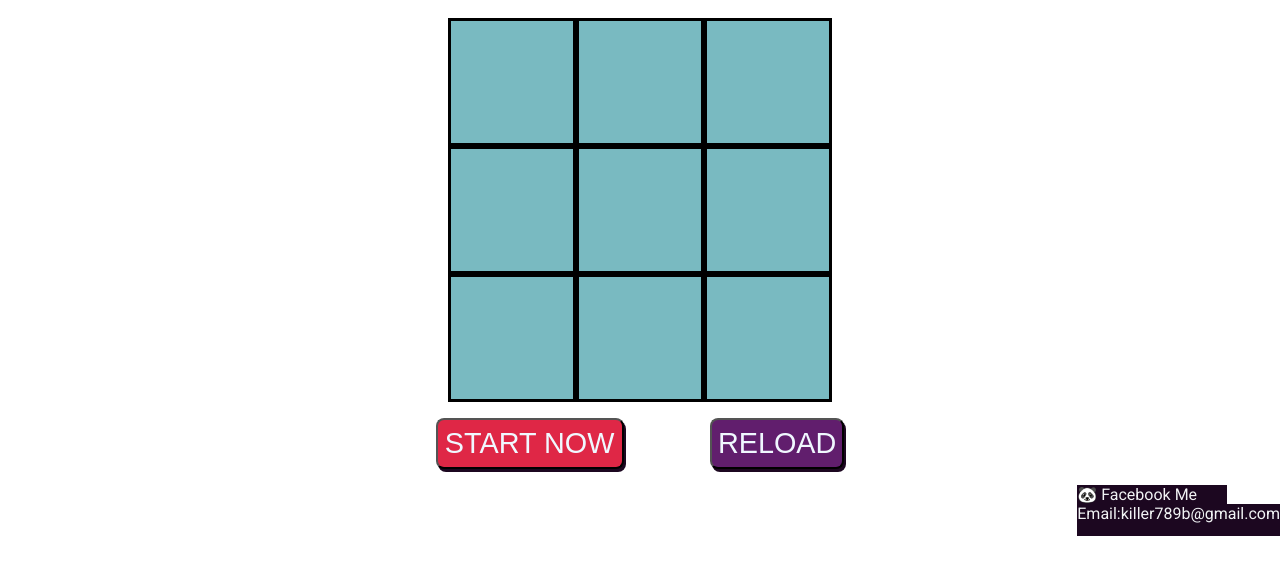
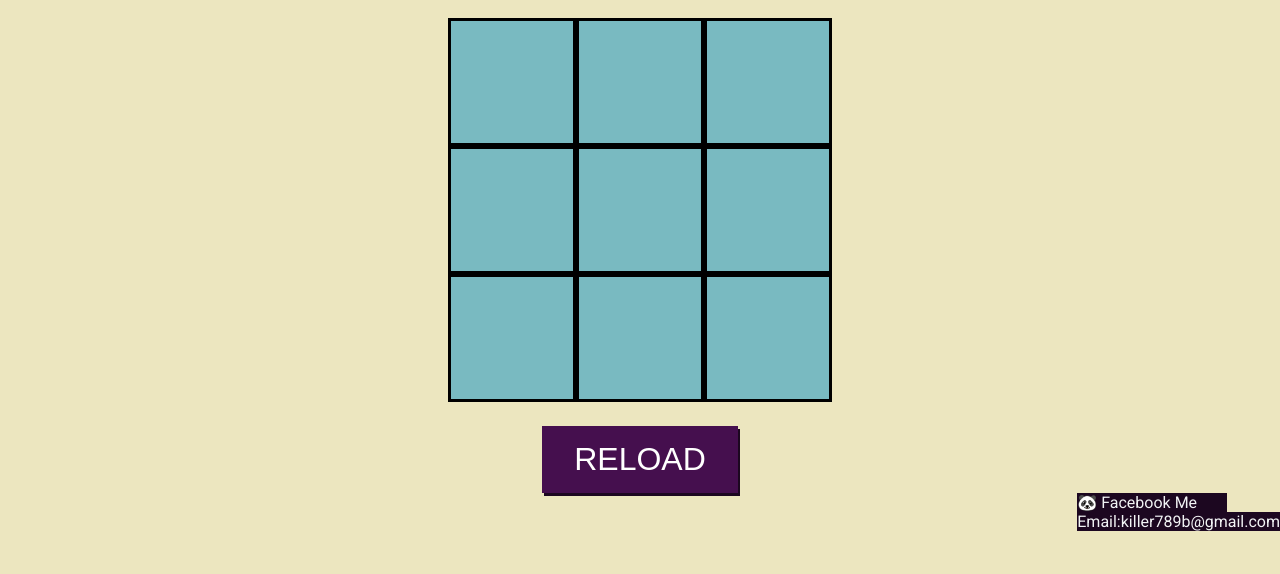
Before and after one commit to TroublesomeSaramsh789/TicTacToe, a plain HTML site: page index.html in a window 1280 px wide. Shown: the part 90-664 px from the top of the page. Drawn offline with Linux system fonts and the light colour scheme.

Commit message:
Few Improvements
-Few UI changes
-Title Added
-constant meta tag added

```diff
--- a/index.css
+++ b/index.css
@@ -2,6 +2,7 @@ body{
   margin:0em;
   font-family: 'Gill Sans', 'Gill Sans MT', Calibri, 'Trebuchet MS', sans-serif;
   font-family: 'Roboto', sans-serif;
+  background-color: #ece6bf;
 }
 #title
 {
@@ -58,36 +59,25 @@ body{
 }
 .buttons
 {
-  padding-top: 1em;
+  padding-top:1.5em;
   display: grid;
-  display: flex;
   justify-content: center;
-  padding-bottom: 1em;
 }
-button.start
-{
-  background-color: #df2746;
-  color: aliceblue;
-  border-radius: 8px;
-  font-size: 1.8em;
-  margin-right:1.5em;
-  padding:0.25em;
+button
+{  font-size: 2em;
   box-shadow: 2px 3px #1c0720;
-}
-button.reload
-{
-  font-size: 1.8em;
-  margin-left:1.5em;
-  background-color: #611e6d;
-  color: aliceblue;
-  border-radius: 8px;
-  box-shadow: 2px 3px #1c0720;
+  background-color: #450f4e; /* Green */
+  border: none;
+  color: white;
+  padding: 15px 32px;
+  text-align: center;
+  text-decoration: none;
+  display: inline-block;
 }
 .email
 {
   background-color: #1c0720;
   color: #f1f3f4;
-  height:2em;
 }
 a.fb{
   background-color: #1c0720;
--- a/index.html
+++ b/index.html
@@ -1,10 +1,16 @@
 <!DOCTYPE html>
 <head>
+    <title>Tic-Tac-Toe</title>
+
     <meta charset="UTF-8">
+
+<meta name="keywords" content="Tic Tac Toe, HTML, CSS,JavaScript">
+
     <meta name="viewport" content="width=device-width, initial-scale=1.0">
     <meta http-equiv="X-UA-Compatible" content="ie=edge">
     <link rel="stylesheet" href="index.css">
     <link href="https://fonts.googleapis.com/css?family=Roboto&display=swap" rel="stylesheet">
+
 </head>
 <body>
     <div class="headder">
@@ -30,7 +36,6 @@
             </div>
         </div>
     <div class="buttons">
-        <button class="start" id="b1" onclick="start()">START NOW</button>
         <button class="reload" id="b2"onclick="window.location.reload()">RELOAD</button>
     </div>
     <div class="about"> <a class="fb" href="https://www.facebook.com/profile.php?id=100011637709886">🐼 Facebook Me</a>
--- a/index.js
+++ b/index.js
@@ -253,6 +253,6 @@ function checkdraw()
     head.innerText=("DRAW");
   }
 }
-head.innerText=('CLICK TO PLAY');
 play();
 };
+start();
```
